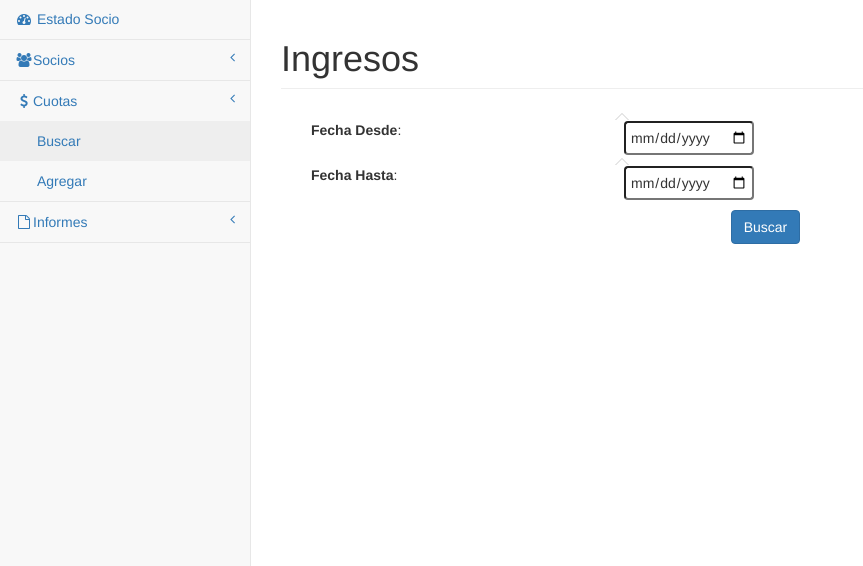
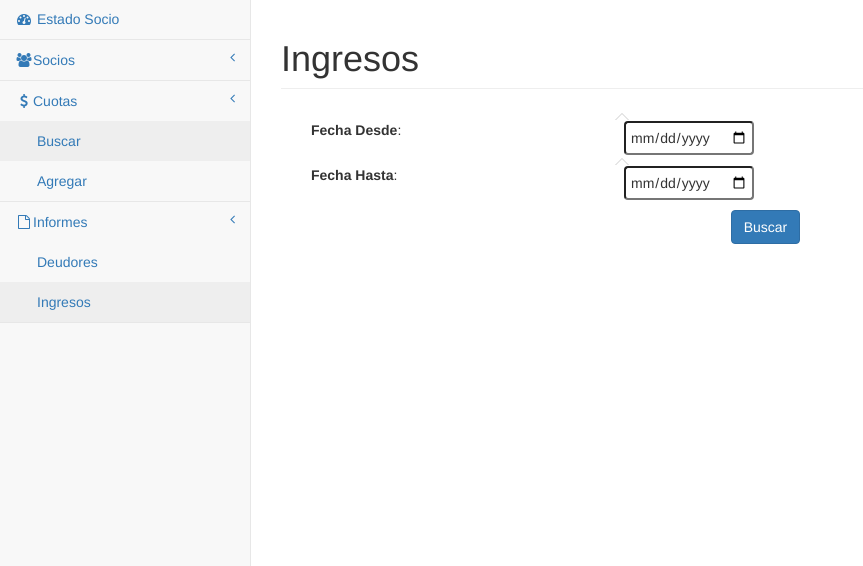
Before and after one commit to sanchezjuanmanuel93/gimnasio, a Flask app: page /informes/ingresos in a window 1280 px wide. Shown: the part 52-618 px from the top of the page, without its empty margins (0-863 px from the left). Run offline with Flask 2, Linux system fonts and the light colour scheme; some libraries are stand-ins or nearby versions.

Commit message:
Agrega item menu y mensajes de error

```diff
--- a/app/templates/informes/ingresos.html
+++ b/app/templates/informes/ingresos.html
@@ -19,6 +19,7 @@
         </div>
     </form>
     {% if cuotas %}
+        {% if cuotas.count()>0 %}
         <div class="col-md-4 alert alert-success" role="alert">
             <ul>
                 <li>Ingresos = ${{total}}</li>
@@ -48,6 +49,11 @@
             {% endfor %}
             </tbody>
         </table>
+        {% else  %}
+        <div class="alert alert-danger" role="alert">
+            No existen cuotas abonadas en el rango de fechas especificado
+        </div>
+        {% endif %}
     {% endif %}
 </div>
 {% endblock %}
--- a/app/templates/main.html
+++ b/app/templates/main.html
@@ -106,9 +106,11 @@
                     <li>
                         <a href="#"><i class="fa fa-file-o fa-fw"></i>Informes<span class="fa arrow"></span></a>
                         <ul class="nav nav-second-level">
-
                             <li>
                                 <a href="{{ url_for('informesDeudores') }}">Deudores</a>
+                            </li>
+                            <li>
+                                <a href="{{ url_for('informesIngresos') }}">Ingresos</a>
                             </li>
                         </ul>
                         <!-- /.nav-second-level -->
```
Lines whose indentation alone changed are shown as unchanged.
